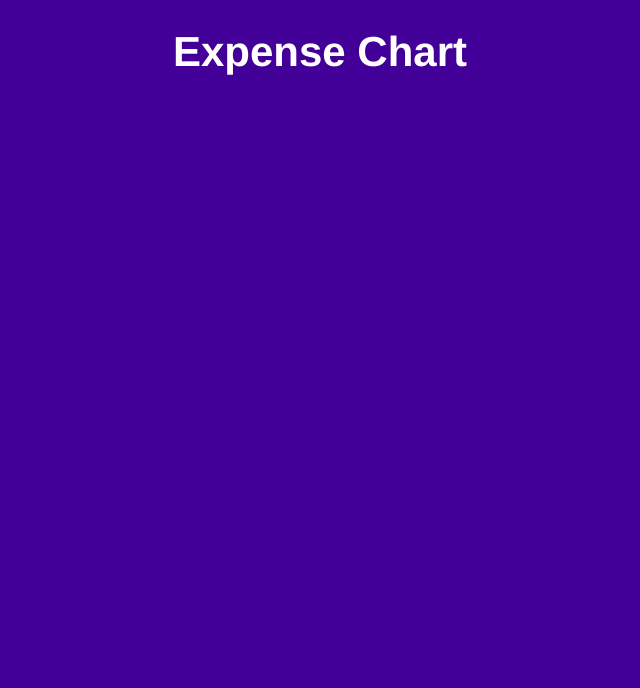
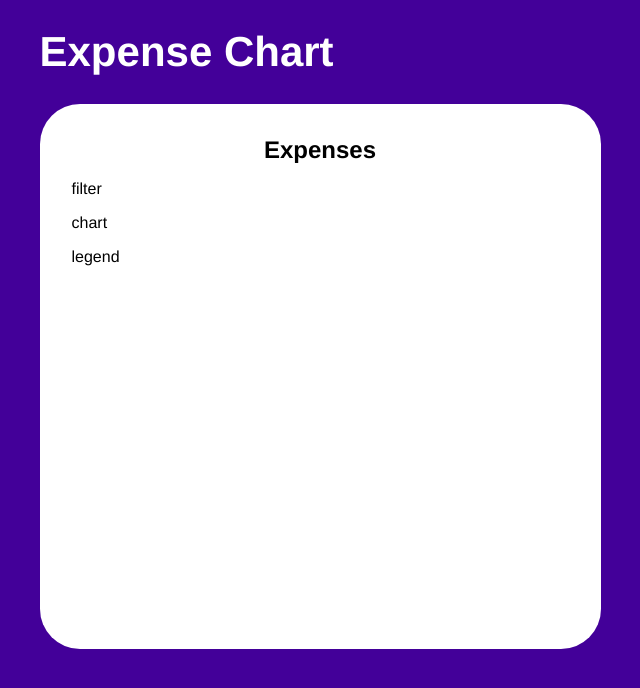
Before and after one commit to haweecodes/expense-chart, a React (Create React App) app: page / in a window 1280 px wide. Shown: the top 688 px of the page, without its empty margins (320-960 px from the left). Built offline with nearby package versions, Linux system fonts and the light colour scheme; a web font is replaced by a local one.

Commit message:
chore: card component ui and layaout creation

```diff
--- a/src/App.jsx
+++ b/src/App.jsx
@@ -1,10 +1,13 @@
+import Card from './components/card';
 import './App.css';
 
 function App() {
   return (
     <div>
       <h1>Expense Chart</h1>
-      <section></section>
+      <section>
+        <Card></Card>
+      </section>
       <footer></footer>
     </div>
   );
--- /dev/null
+++ b/src/components/card/index.jsx
@@ -0,0 +1,15 @@
+import React from "react";
+import "./style.css";
+
+const Card = () => {
+  return (
+    <div className="card">
+      <p className="card-title">Expenses</p>
+      <p>filter</p>
+      <p>chart</p>
+      <p>legend</p>
+    </div>
+  );
+};
+
+export default Card;
--- /dev/null
+++ b/src/components/card/style.css
@@ -0,0 +1,14 @@
+.card {
+    min-width: 561px;
+    min-height: 545px;
+    border-radius: 40px;
+    background-color: #ffffff;
+    padding: 32px;
+}
+
+.card-title {
+    font-size: 24px;
+    font-weight: bold;
+    margin: 0;
+    text-align: center;
+}
```
